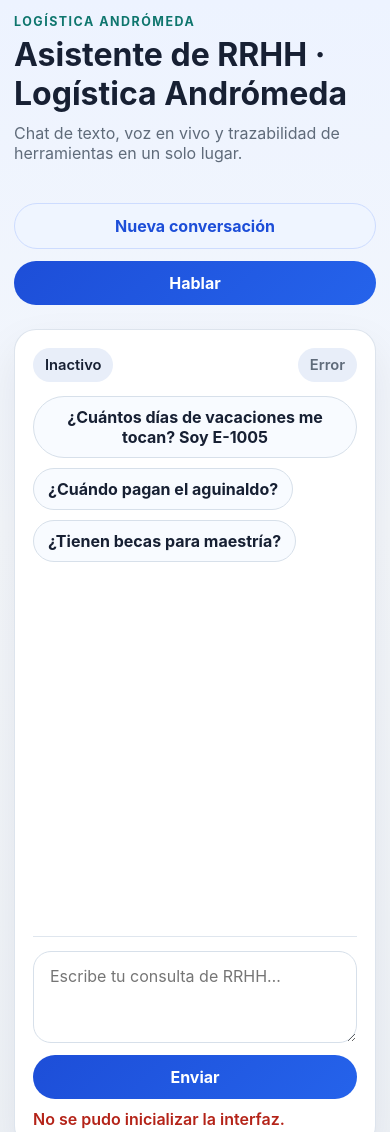
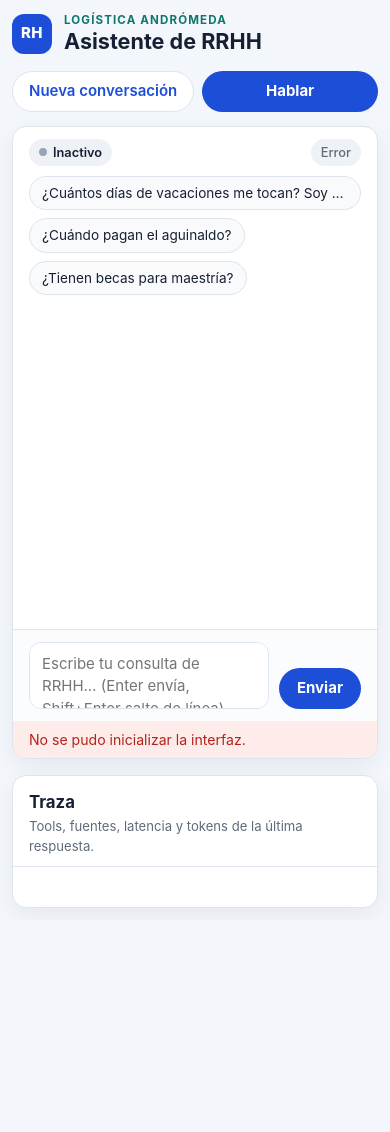
Before and after one commit to CPerrufo24/asistente-rrhh-voz, a plain HTML site: page app/static/index.html in a window 390 px wide. Shown: the top 1132 px of the page. After the commit the page ends 920 px from the top, so only its background shows below. Drawn offline with Linux system fonts and the light colour scheme; no server answers.

Commit message:
fix(ui): ajusta el layout a la ventana sin desborde y lo hace responsive

```diff
--- a/app/static/index.html
+++ b/app/static/index.html
@@ -9,12 +9,12 @@
   <body>
     <div class="app">
       <header class="hero">
-        <div>
-          <p class="eyebrow">Logística Andrómeda</p>
-          <h1>Asistente de RRHH · Logística Andrómeda</h1>
-          <p class="subtitulo">
-            Chat de texto, voz en vivo y trazabilidad de herramientas en un solo lugar.
-          </p>
+        <div class="marca">
+          <span class="logo" aria-hidden="true">RH</span>
+          <div>
+            <p class="eyebrow">Logística Andrómeda</p>
+            <h1>Asistente de RRHH</h1>
+          </div>
         </div>
         <div class="acciones-hero">
           <button id="nuevaConversacion" class="secundario">Nueva conversación</button>
@@ -36,8 +36,8 @@
           <div class="composer">
             <textarea
               id="mensajeInput"
-              rows="3"
-              placeholder="Escribe tu consulta de RRHH…"
+              rows="2"
+              placeholder="Escribe tu consulta de RRHH… (Enter envía, Shift+Enter salto de línea)"
             ></textarea>
             <div class="composer-acciones">
               <button id="enviarBtn" class="principal">Enviar</button>
@@ -49,7 +49,7 @@
         <aside class="panel traza-panel">
           <div class="panel-header">
             <h2>Traza</h2>
-            <p>Herramientas llamadas, fuentes, latencia y tokens de la última respuesta.</p>
+            <p>Tools, fuentes, latencia y tokens de la última respuesta.</p>
           </div>
           <div id="metadatosUltimaRespuesta" class="metadatos"></div>
           <div id="trazaLista" class="traza-lista"></div>
--- a/app/static/styles.css
+++ b/app/static/styles.css
@@ -1,26 +1,38 @@
+/* Layout a pantalla completa: la página no se desplaza; el chat y la traza se desplazan por dentro. */
 :root {
   color-scheme: light;
-  --fondo: #f4f7fb;
+  --fondo: #f3f6fa;
   --panel: #ffffff;
   --texto: #172033;
   --muted: #5f6b7a;
   --accento: #1d4ed8;
+  --accento-suave: #e8efff;
   --accento-2: #0f766e;
-  --borde: #d7e0ea;
-  --sombra: 0 20px 45px rgba(15, 23, 42, 0.08);
+  --borde: #dde4ed;
+  --sombra: 0 8px 24px rgba(15, 23, 42, 0.06);
   --peligro: #b42318;
+  --peligro-suave: #fdecea;
   --aviso: #fff4e5;
+  --radio: 14px;
 }
 
 * {
   box-sizing: border-box;
 }
 
+html,
+body {
+  height: 100%;
+}
+
 body {
   margin: 0;
   font-family: Inter, system-ui, -apple-system, BlinkMacSystemFont, "Segoe UI", sans-serif;
-  background: linear-gradient(180deg, #edf3ff 0%, var(--fondo) 40%, #eef2f7 100%);
+  font-size: 15px;
+  line-height: 1.5;
+  background: var(--fondo);
   color: var(--texto);
+  overflow: hidden;
 }
 
 button,
@@ -29,324 +41,515 @@ textarea {
 }
 
 .app {
-  max-width: 1280px;
+  height: 100vh;
+  height: 100dvh;
+  max-width: 1400px;
   margin: 0 auto;
-  padding: 24px;
+  padding: 16px 20px;
+  display: flex;
+  flex-direction: column;
+  gap: 14px;
 }
 
+/* Encabezado compacto */
 .hero {
+  flex: none;
   display: flex;
+  align-items: center;
   justify-content: space-between;
-  gap: 24px;
-  align-items: end;
-  margin-bottom: 24px;
+  gap: 16px;
+}
+
+.marca {
+  display: flex;
+  align-items: center;
+  gap: 12px;
+  min-width: 0;
+}
+
+.logo {
+  flex: none;
+  width: 40px;
+  height: 40px;
+  border-radius: 12px;
+  display: grid;
+  place-items: center;
+  background: var(--accento);
+  color: #fff;
+  font-weight: 800;
+  letter-spacing: 0.02em;
 }
 
 .eyebrow {
-  margin: 0 0 6px;
+  margin: 0;
+  color: var(--accento-2);
+  font-size: 0.72rem;
+  font-weight: 700;
+  letter-spacing: 0.1em;
   text-transform: uppercase;
-  letter-spacing: 0.12em;
-  font-size: 0.78rem;
-  color: var(--accento-2);
-  font-weight: 700;
-}
-
-h1,
-h2,
-p {
-  margin-top: 0;
 }
 
 h1 {
-  margin-bottom: 10px;
-  font-size: clamp(2rem, 3vw, 3rem);
-}
-
-.subtitulo,
-.panel-header p,
-.estado.tenue,
-.metadatos,
-.error,
-.traza-item .detalle,
-.trace-small {
-  color: var(--muted);
+  margin: 0;
+  font-size: 1.35rem;
+  line-height: 1.2;
 }
 
 .acciones-hero {
+  flex: none;
   display: flex;
-  gap: 12px;
-  flex-wrap: wrap;
+  gap: 8px;
 }
 
+/* Botones */
+.principal,
+.secundario,
+.chip {
+  border-radius: 999px;
+  cursor: pointer;
+  white-space: nowrap;
+  transition: background 0.15s, border-color 0.15s, box-shadow 0.15s;
+}
+
+.principal {
+  border: none;
+  background: var(--accento);
+  color: #fff;
+  font-weight: 700;
+  padding: 9px 18px;
+}
+
+.principal:hover {
+  background: #1e40af;
+}
+
+.principal:disabled {
+  opacity: 0.55;
+  cursor: not-allowed;
+}
+
+#vozBtn {
+  min-width: 96px;
+}
+
+.secundario {
+  border: 1px solid var(--borde);
+  background: var(--panel);
+  color: var(--accento);
+  font-weight: 600;
+  padding: 8px 16px;
+}
+
+.secundario:hover {
+  border-color: var(--accento);
+}
+
+.principal:focus-visible,
+.secundario:focus-visible,
+.chip:focus-visible,
+textarea:focus-visible {
+  outline: 3px solid rgba(29, 78, 216, 0.3);
+  outline-offset: 2px;
+}
+
+/* Cuerpo: dos columnas que llenan el alto restante */
 .layout {
+  flex: 1;
+  min-height: 0;
   display: grid;
-  grid-template-columns: minmax(0, 1.85fr) minmax(320px, 0.9fr);
-  gap: 20px;
+  grid-template-columns: minmax(0, 1fr) minmax(280px, 380px);
+  gap: 16px;
 }
 
 .panel {
+  min-height: 0;
+  min-width: 0;
   background: var(--panel);
-  border: 1px solid rgba(215, 224, 234, 0.85);
-  border-radius: 22px;
+  border: 1px solid var(--borde);
+  border-radius: var(--radio);
   box-shadow: var(--sombra);
+  display: flex;
+  flex-direction: column;
+  overflow: hidden;
 }
 
-.conversacion {
-  padding: 18px;
-  display: flex;
-  flex-direction: column;
-  min-height: 76vh;
-}
-
-.traza-panel {
-  padding: 18px;
-}
-
-.barra-estado,
-.composer-acciones,
-.panel-header,
-.traza-item-head {
+/* Conversación */
+.barra-estado {
+  flex: none;
   display: flex;
   justify-content: space-between;
-  gap: 12px;
   align-items: center;
-}
-
-.barra-estado {
-  margin-bottom: 14px;
-  flex-wrap: wrap;
+  gap: 8px;
+  padding: 12px 16px 0;
 }
 
 .estado {
+  display: inline-flex;
+  align-items: center;
+  gap: 6px;
+  padding: 4px 10px;
   border-radius: 999px;
-  padding: 8px 12px;
-  background: #e8eef9;
-  font-size: 0.92rem;
+  background: #eef2f7;
+  font-size: 0.8rem;
   font-weight: 600;
 }
 
+.estado::before {
+  content: "";
+  width: 8px;
+  height: 8px;
+  border-radius: 50%;
+  background: #9aa5b4;
+}
+
+.estado.escuchando {
+  background: #e7f6ef;
+  color: #08623d;
+}
+
+.estado.escuchando::before {
+  background: #12b76a;
+  animation: pulso 1.2s infinite;
+}
+
+.estado.habla {
+  background: var(--accento-suave);
+  color: var(--accento);
+}
+
+.estado.habla::before {
+  background: var(--accento);
+  animation: pulso 0.8s infinite;
+}
+
+.estado.error {
+  background: var(--peligro-suave);
+  color: var(--peligro);
+}
+
+.estado.error::before {
+  background: var(--peligro);
+}
+
+.estado.tenue {
+  color: var(--muted);
+  font-weight: 500;
+}
+
+.estado.tenue::before {
+  display: none;
+}
+
+@keyframes pulso {
+  50% {
+    opacity: 0.3;
+  }
+}
+
 .chips {
+  flex: none;
   display: flex;
   flex-wrap: wrap;
-  gap: 10px;
-  margin-bottom: 14px;
+  gap: 8px;
+  padding: 10px 16px 0;
 }
 
 .chip {
   border: 1px solid var(--borde);
-  background: #f8fbff;
+  background: #f8fafc;
   color: var(--texto);
-  border-radius: 999px;
-  padding: 10px 14px;
-  cursor: pointer;
+  font-size: 0.85rem;
+  padding: 6px 12px;
+  max-width: 100%;
+  overflow: hidden;
+  text-overflow: ellipsis;
+}
+
+.chip:hover {
+  border-color: var(--accento);
+  background: var(--accento-suave);
 }
 
 .mensajes {
   flex: 1;
-  min-height: 360px;
-  padding: 8px 4px 18px;
+  min-height: 0;
+  overflow-y: auto;
+  padding: 14px 16px;
   display: flex;
   flex-direction: column;
-  gap: 12px;
-  overflow-y: auto;
+  gap: 10px;
+  overscroll-behavior: contain;
 }
 
 .mensaje {
-  max-width: min(86%, 52rem);
-  border-radius: 20px;
-  padding: 14px 16px;
+  max-width: min(80%, 720px);
+  padding: 10px 14px;
+  border-radius: 14px;
   border: 1px solid var(--borde);
-  background: #f9fbfe;
+  background: #f8fafc;
+  overflow-wrap: anywhere;
+}
+
+.mensaje .contenido {
   white-space: pre-wrap;
-  word-break: break-word;
 }
 
 .mensaje.usuario {
   align-self: flex-end;
-  background: #eaf2ff;
-  border-color: #c6d8ff;
+  background: var(--accento);
+  border-color: var(--accento);
+  color: #fff;
+  border-bottom-right-radius: 4px;
 }
 
 .mensaje.agente {
   align-self: flex-start;
-  background: #f7fdfa;
+  border-bottom-left-radius: 4px;
 }
 
 .mensaje.sistema {
   align-self: center;
-  background: #fffaf0;
-  border-color: #f8ddb3;
-  color: #8a4b00;
-  font-size: 0.95rem;
+  max-width: 100%;
+  padding: 4px 12px;
+  background: transparent;
+  border: none;
+  color: var(--muted);
+  font-size: 0.82rem;
 }
 
 .mensaje .meta {
   display: block;
-  font-size: 0.78rem;
+  margin-bottom: 2px;
+  font-size: 0.72rem;
+  font-weight: 700;
+  letter-spacing: 0.04em;
   text-transform: uppercase;
-  letter-spacing: 0.08em;
-  margin-bottom: 8px;
-  color: var(--muted);
+  opacity: 0.7;
 }
 
-.mensaje.parcial {
-  opacity: 0.85;
+.mensaje.sistema .meta {
+  display: none;
 }
 
-.composer {
-  display: flex;
-  flex-direction: column;
-  gap: 12px;
-  border-top: 1px solid rgba(215, 224, 234, 0.8);
-  padding-top: 14px;
+.mensaje.parcial .contenido {
+  opacity: 0.7;
 }
 
-textarea {
-  width: 100%;
-  resize: vertical;
-  min-height: 92px;
-  border-radius: 18px;
-  border: 1px solid var(--borde);
-  padding: 14px 16px;
-  outline: none;
-  background: #fff;
+.mensaje.voz .meta::after {
+  content: " · voz";
 }
 
-textarea:focus,
-button:focus-visible,
-.chip:focus-visible {
-  outline: 3px solid rgba(29, 78, 216, 0.18);
-  outline-offset: 2px;
+/* Caja de texto */
+.composer {
+  flex: none;
+  display: flex;
+  align-items: flex-end;
+  gap: 10px;
+  padding: 12px 16px;
+  border-top: 1px solid var(--borde);
+  background: #fbfcfe;
 }
 
-button {
-  border: 0;
-  border-radius: 999px;
-  padding: 12px 18px;
-  cursor: pointer;
-  font-weight: 700;
+.composer textarea {
+  flex: 1;
+  min-width: 0;
+  resize: none;
+  max-height: 140px;
+  border: 1px solid var(--borde);
+  border-radius: 12px;
+  padding: 10px 12px;
+  background: #fff;
+  color: var(--texto);
 }
 
-button.principal {
-  background: linear-gradient(135deg, var(--accento), #2563eb);
-  color: white;
-}
-
-button.secundario {
-  background: #eff5ff;
-  color: var(--accento);
-  border: 1px solid #cddcff;
-}
-
-button[disabled] {
-  opacity: 0.6;
-  cursor: not-allowed;
+.composer-acciones {
+  flex: none;
 }
 
 .error {
-  margin: 10px 0 0;
+  flex: none;
+  margin: 0;
+  padding: 8px 16px;
+  background: var(--peligro-suave);
   color: var(--peligro);
-  font-weight: 600;
+  font-size: 0.88rem;
+}
+
+/* Traza */
+.panel-header {
+  flex: none;
+  padding: 14px 16px 10px;
+  border-bottom: 1px solid var(--borde);
+}
+
+.panel-header h2 {
+  margin: 0;
+  font-size: 1.05rem;
+}
+
+.panel-header p {
+  margin: 2px 0 0;
+  color: var(--muted);
+  font-size: 0.82rem;
 }
 
 .metadatos {
+  flex: none;
   display: grid;
+  grid-template-columns: repeat(3, minmax(0, 1fr));
   gap: 8px;
-  margin-bottom: 16px;
+  padding: 12px 16px 0;
+  color: var(--muted);
+  font-size: 0.8rem;
 }
 
 .meta-card {
+  min-width: 0;
+  padding: 8px 10px;
+  border-radius: 10px;
+  background: #f6f8fb;
   border: 1px solid var(--borde);
-  background: #f9fbfe;
-  border-radius: 16px;
-  padding: 12px 14px;
+  overflow-wrap: anywhere;
+}
+
+.meta-card strong {
+  color: var(--texto);
+  font-size: 0.72rem;
+  text-transform: uppercase;
+  letter-spacing: 0.04em;
+}
+
+/* La tarjeta de fuentes (o la única de "sin respuesta") ocupa todo el ancho */
+.meta-card:nth-child(4),
+.meta-card:only-child {
+  grid-column: 1 / -1;
 }
 
 .traza-lista {
-  display: grid;
-  gap: 12px;
+  flex: 1;
+  min-height: 0;
+  overflow-y: auto;
+  padding: 12px 16px 16px;
+  display: flex;
+  flex-direction: column;
+  gap: 8px;
+  overscroll-behavior: contain;
 }
 
 .traza-item {
+  min-width: 0;
+  padding: 10px 12px;
+  border-radius: 10px;
   border: 1px solid var(--borde);
-  border-radius: 16px;
-  padding: 12px 14px;
-  background: #fcfdff;
+  border-left: 3px solid var(--accento);
+  background: #fbfcfe;
 }
 
 .traza-item.alerta {
-  background: var(--aviso);
-  border-color: #f4c97d;
+  border-left-color: var(--peligro);
+  background: var(--peligro-suave);
+}
+
+.traza-item-head {
+  display: flex;
+  justify-content: space-between;
+  align-items: baseline;
+  gap: 8px;
 }
 
 .traza-item h3 {
   margin: 0;
-  font-size: 1rem;
+  font-size: 0.88rem;
+  min-width: 0;
+  overflow-wrap: anywhere;
+}
+
+.trace-small,
+.traza-item .detalle {
+  color: var(--muted);
+  font-size: 0.75rem;
+  margin: 0;
+}
+
+.trace-small {
+  flex: none;
+}
+
+.traza-item pre {
+  margin: 6px 0 0;
+  padding: 8px;
+  border-radius: 8px;
+  background: #0f172a;
+  color: #e2e8f0;
+  font-size: 0.75rem;
+  white-space: pre-wrap;
+  overflow-wrap: anywhere;
+  max-height: 160px;
+  overflow-y: auto;
 }
 
 .tags {
   display: flex;
   flex-wrap: wrap;
-  gap: 8px;
-  margin-top: 10px;
+  gap: 6px;
+  margin-top: 6px;
 }
 
 .tag {
-  display: inline-flex;
-  align-items: center;
-  gap: 6px;
+  max-width: 100%;
+  padding: 2px 8px;
   border-radius: 999px;
-  background: #eef4ff;
-  color: #20439b;
-  padding: 6px 10px;
-  font-size: 0.85rem;
+  background: var(--accento-suave);
+  color: var(--accento);
+  font-size: 0.75rem;
+  font-weight: 600;
+  overflow-wrap: anywhere;
 }
 
 .tag.peligro {
-  background: #ffe9e7;
-  color: var(--peligro);
+  background: var(--peligro);
+  color: #fff;
 }
 
-pre {
-  margin: 10px 0 0;
-  padding: 10px 12px;
-  overflow: auto;
-  border-radius: 12px;
-  background: #f5f7fa;
-  font-size: 0.86rem;
-}
+/* Pantallas angostas: una columna; la página sí se desplaza y la traza va abajo */
+@media (max-width: 860px) {
+  body {
+    overflow: auto;
+  }
 
-@media (max-width: 1040px) {
+  .app {
+    height: auto;
+    min-height: 100dvh;
+    padding: 12px;
+  }
+
   .layout {
     grid-template-columns: 1fr;
   }
 
   .conversacion {
-    min-height: 65vh;
+    height: 75dvh;
+  }
+
+  .traza-panel {
+    max-height: 60dvh;
+  }
+
+  .mensaje {
+    max-width: 90%;
   }
 }
 
-@media (max-width: 640px) {
-  .app {
-    padding: 14px;
+@media (max-width: 520px) {
+  .hero {
+    flex-wrap: wrap;
   }
 
-  .hero,
   .acciones-hero {
-    align-items: stretch;
-    flex-direction: column;
+    width: 100%;
   }
 
-  .mensaje {
-    max-width: 100%;
-  }
-
-  .composer-acciones {
-    justify-content: stretch;
-  }
-
-  .composer-acciones button,
   .acciones-hero button {
-    width: 100%;
+    flex: 1;
   }
 }
```
